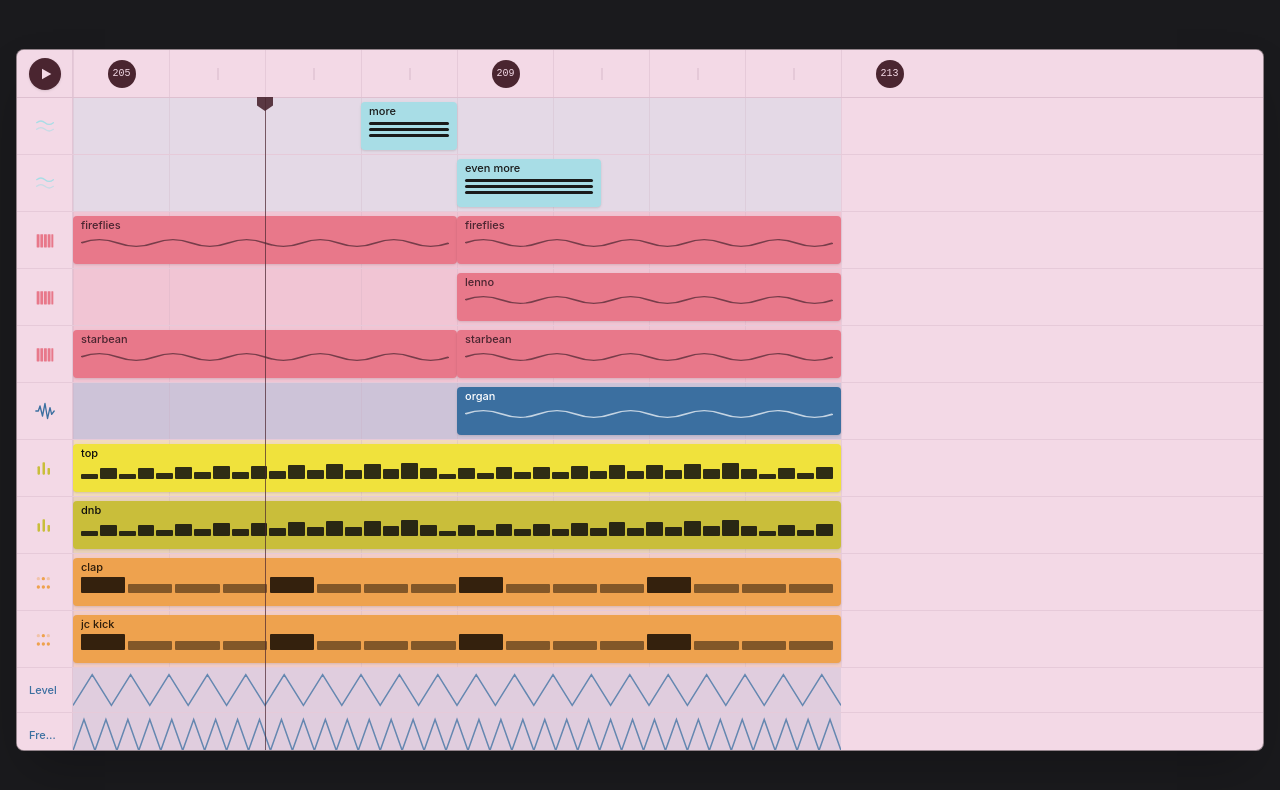
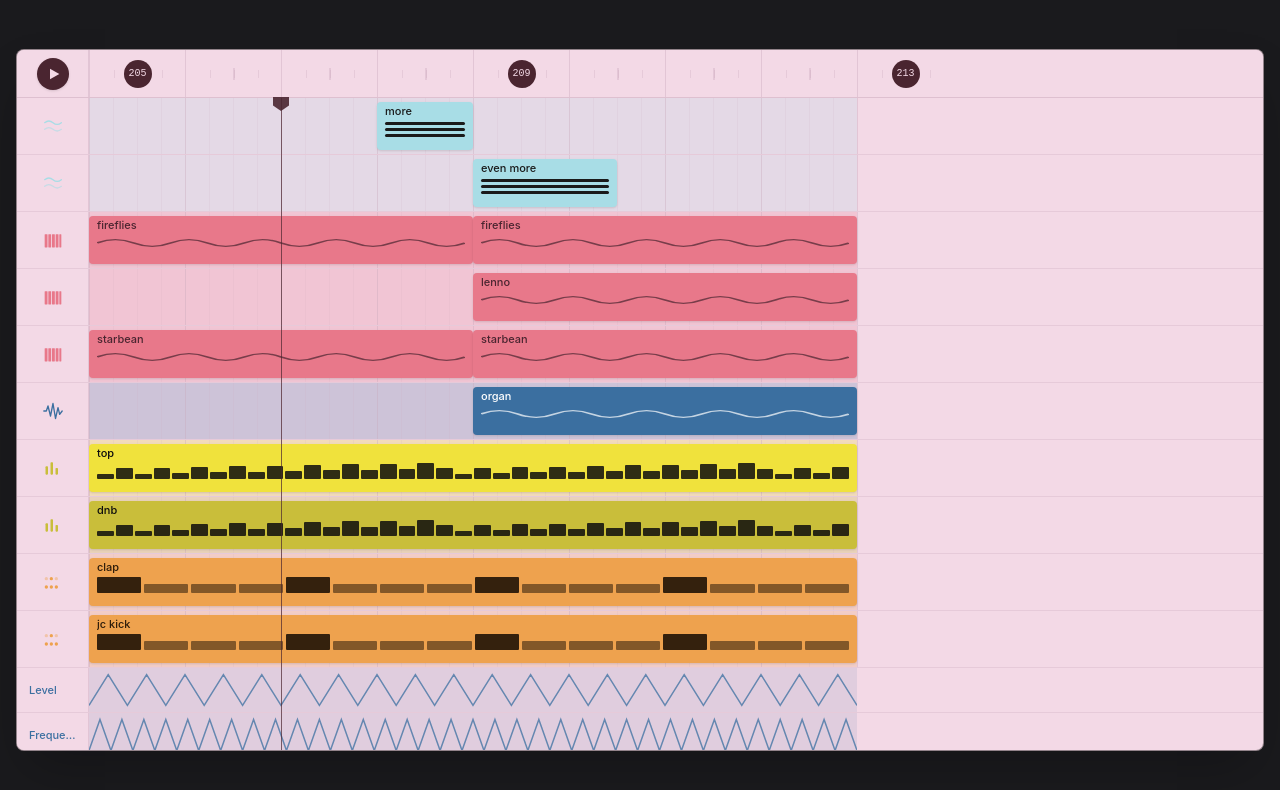
Before and after one commit to xe986232-ai/flatdaw, a React (Vite) app: page / in a window 1280 px wide. Shown: the top 790 px of the page. Built offline with nearby package versions, Linux system fonts and the light colour scheme.

Commit message:
Fix mobile vh bug (use dvh) causing dead black space; densify grid with beat subdivisions; widen icon column

```diff
--- a/src/App.tsx
+++ b/src/App.tsx
@@ -6,7 +6,7 @@ import { Playhead } from './components/Playhead'
 import { tracks, TIMELINE_START, TIMELINE_END } from './tracks'
 
 const BAR_WIDTH = 96
-const LABEL_WIDTH = 56
+const LABEL_WIDTH = 72
 const TOTAL_BARS = TIMELINE_END - TIMELINE_START
 
 export default function App() {
@@ -26,7 +26,7 @@ export default function App() {
   }
 
   return (
-    <div className="force-landscape flex min-h-screen items-center justify-center bg-[#1a1a1d] p-4">
+    <div className="force-landscape flex min-h-dvh items-center justify-center bg-[#1a1a1d] p-4">
       {/* Landscape canvas — fixed 16:9, holds the whole playlist/arrangement view */}
       <div className="flex aspect-video w-full max-w-[1280px] flex-col overflow-hidden rounded-lg border border-black/40 bg-surface-base text-track-melodic-ink shadow-2xl">
         <div ref={scrollRef} className="relative min-h-0 flex-1 overflow-auto">
--- a/src/components/RulerBar.tsx
+++ b/src/components/RulerBar.tsx
@@ -37,13 +37,21 @@ export function RulerBar({
         {bars.map((bar, i) => {
           const isBadge = i % badgeEvery === 0
           return (
-            <div key={bar} className="relative shrink-0 border-l border-surface-grid/30" style={{ width: barWidth }}>
+            <div key={bar} className="relative shrink-0 border-l border-surface-grid/40" style={{ width: barWidth }}>
+              {/* beat subdivisions for a denser grid feel */}
+              {[0.25, 0.5, 0.75].map((frac) => (
+                <span
+                  key={frac}
+                  className="absolute top-1/2 h-2 w-px -translate-y-1/2 bg-surface-grid/30"
+                  style={{ left: barWidth * frac }}
+                />
+              ))}
               {isBadge ? (
                 <span className="absolute left-1/2 top-1/2 flex h-7 w-7 -translate-x-1/2 -translate-y-1/2 items-center justify-center rounded-full bg-track-melodic-ink font-mono-daw text-[10px] font-medium text-surface-base">
                   {bar}
                 </span>
               ) : (
-                <span className="absolute left-1/2 top-1/2 h-3 w-px -translate-x-1/2 -translate-y-1/2 bg-surface-grid/60" />
+                <span className="absolute left-1/2 top-1/2 h-3 w-px -translate-x-1/2 -translate-y-1/2 bg-surface-grid/70" />
               )}
             </div>
           )
--- a/src/components/TrackRow.tsx
+++ b/src/components/TrackRow.tsx
@@ -51,10 +51,20 @@ export function TrackRow({
         {Array.from({ length: totalBars + 1 }).map((_, i) => (
           <div
             key={i}
-            className="absolute top-0 bottom-0 border-l border-surface-grid/25"
+            className="absolute top-0 bottom-0 border-l border-surface-grid/40"
             style={{ left: i * barWidth }}
           />
         ))}
+        {/* beat subdivisions — denser grid inside each bar */}
+        {Array.from({ length: totalBars }).map((_, i) =>
+          [0.25, 0.5, 0.75].map((frac) => (
+            <div
+              key={`${i}-${frac}`}
+              className="absolute top-0 bottom-0 border-l border-surface-grid/15"
+              style={{ left: i * barWidth + barWidth * frac }}
+            />
+          )),
+        )}
         {track.clips.map((clip) => (
           <ClipBlock key={clip.id} clip={clip} kind={track.kind} barWidth={barWidth} />
         ))}
--- a/src/index.css
+++ b/src/index.css
@@ -46,8 +46,8 @@ body {
     position: absolute;
     top: 50%;
     left: 50%;
-    width: 100vh;
-    height: 100vw;
+    width: 100dvh;
+    height: 100dvw;
     transform: translate(-50%, -50%) rotate(90deg);
   }
 }
```
